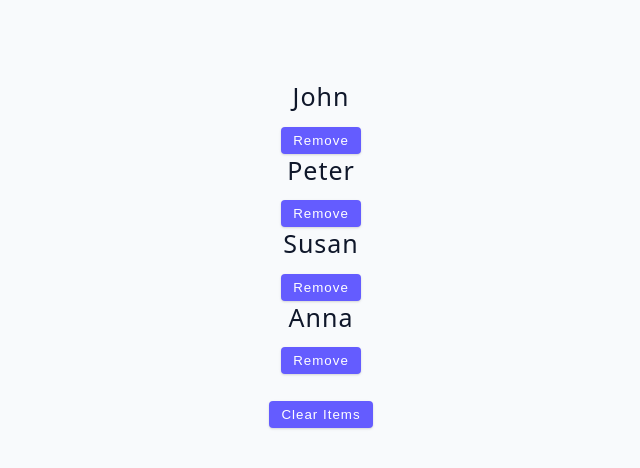
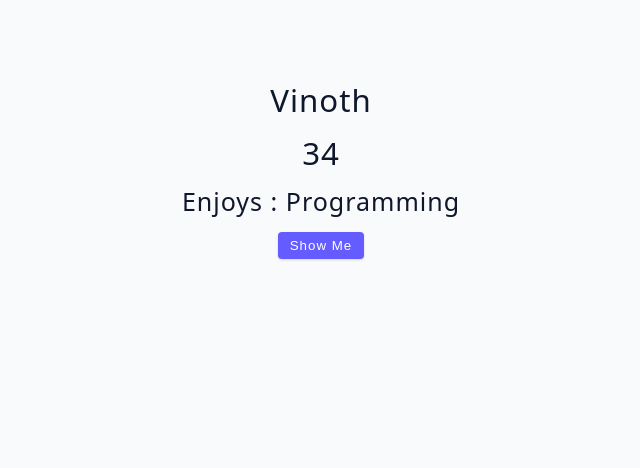
Before and after one commit to vinothsmart/react18, a React (Vite) app: page / in a window 1280 px wide. Shown: the top 468 px of the page, without its empty margins (319-959 px from the left). Built offline with nearby package versions, Linux system fonts and the light colour scheme.

Commit message:
useState multiple objects

```diff
--- a/src/App.jsx
+++ b/src/App.jsx
@@ -1,9 +1,9 @@
-import UseStateArray from './tutorial/01-useState/starter/03-useState-array';
+import UseStateObject from './tutorial/01-useState/starter/04-useState-object';
 
 function App() {
   return (
     <div className='container'>
-      <UseStateArray />
+      <UseStateObject />
     </div>
   );
 }
--- a/src/tutorial/01-useState/starter/04-useState-object.jsx
+++ b/src/tutorial/01-useState/starter/04-useState-object.jsx
@@ -1,7 +1,24 @@
 import { useState } from 'react';
 
 const UseStateObject = () => {
-  return <h2>useState object example</h2>;
+  const [values, setValues] = useState({
+    name: 'Vinoth',
+    age: 34,
+    hobby: 'programming',
+  });
+  const handleShow = () => {
+    setValues((prevValues) => ({ ...prevValues, name: 'Kanna' }));
+  };
+  return (
+    <>
+      <h3>{values.name}</h3>
+      <h3>{values.age}</h3>
+      <h4>Enjoys : {values.hobby}</h4>
+      <button className='btn' onClick={handleShow}>
+        Show Me
+      </button>
+    </>
+  );
 };
 
 export default UseStateObject;
```
